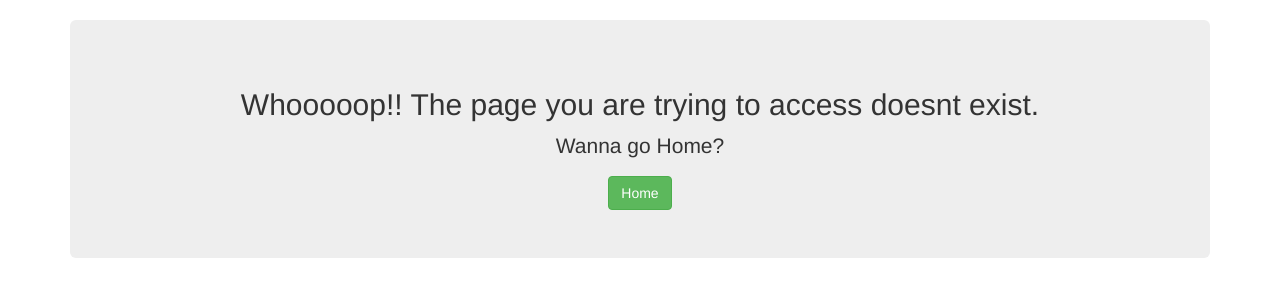
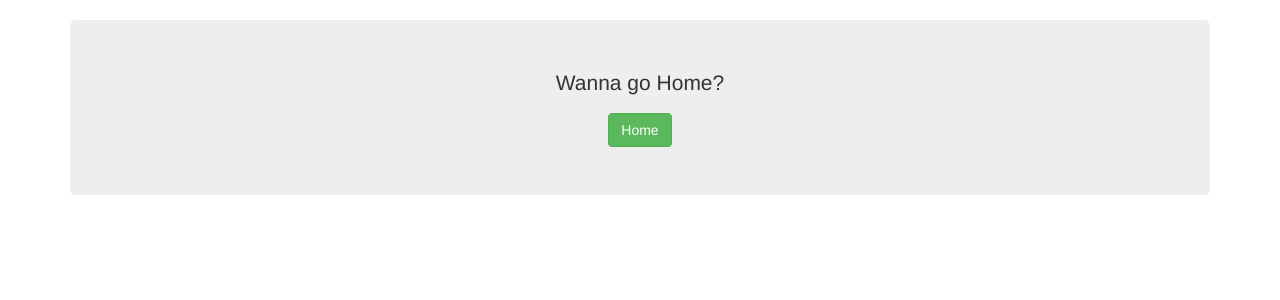
Before and after one commit to probantan/news, a Flask app: template app/templates/404.html in a window 1280 px wide. Shown: the part 52-352 px from the top of the page. Run offline with Flask 2, Linux system fonts and the light colour scheme; the template is opened without the code that fills it, so the values that code supplies are empty; some libraries are stand-ins or nearby versions.

```diff
--- a/app/templates/404.html
+++ b/app/templates/404.html
@@ -2,7 +2,6 @@
 {% block content%}
 <div class="container">
 	<div class="jumbotron text-center">
-		<h2> Whooooop!! The page you are trying to access doesnt exist.</h2>
 		<p> Wanna go Home?</p><a href="/" class="btn btn-success">Home</a>
 	</div>
 </div>
```
